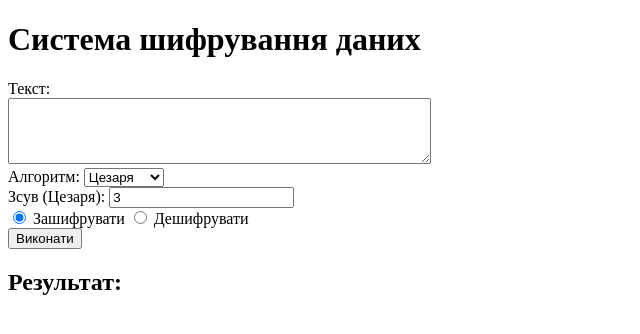
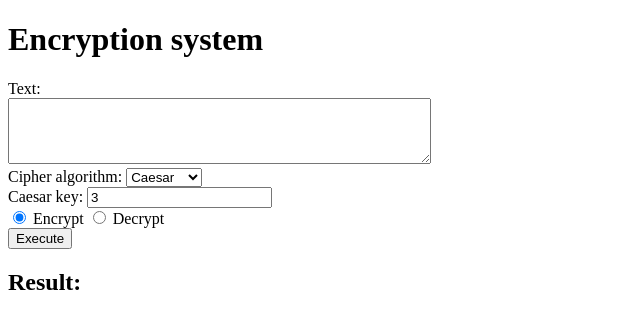
Before and after one commit to jackichh/cryptography-web-app, a Python web app: template templates/index.html in a window 1280 px wide. Shown: the top 334 px of the page, without its empty margins (0-640 px from the left). Run offline with Jinja, Linux system fonts and the light colour scheme; the template is opened without the code that fills it, so the values that code supplies are empty.

Commit message:
index.html

```diff
--- a/templates/index.html
+++ b/templates/index.html
@@ -6,34 +6,34 @@
     <script src="/static/script.js"></script>
 </head>
 <body>
-    <h1>Система шифрування даних</h1>
+    <h1>Encryption system</h1>
     <form id="crypto-form" action="/process" method="post">
-        <label>Текст:<br>
+        <label>Text:<br>
             <textarea name="text" rows="4" cols="50"></textarea>
         </label><br>
-        <label>Алгоритм:
+        <label>Cipher algorithm:
             <select name="algorithm" id="algorithm">
-                <option value="caesar">Цезаря</option>
-                <option value="vigenere">Віженера</option>
+                <option value="caesar">Caesar</option>
+                <option value="vigenere">Vigenere</option>
                 <option value="rsa">RSA</option>
             </select>
         </label><br>
         <div id="key-fields">
-            <label id="caesar-key">Зсув (Цезаря): <input type="number" name="caesar_key" value="3"></label>
-            <label id="vigenere-key" style="display:none;">Ключ (Віженера): <input type="text" name="vigenere_key"></label>
+            <label id="caesar-key">Caesar key: <input type="number" name="caesar_key" value="3"></label>
+            <label id="vigenere-key" style="display:none;">Vigenere key: <input type="text" name="vigenere_key"></label>
             <div id="rsa-keys" style="display:none;">
                 <label>p: <input type="number" name="rsa_p"></label>
                 <label>q: <input type="number" name="rsa_q"></label>
             </div>
         </div>
         <label>
-            <input type="radio" name="mode" value="encrypt" checked> Зашифрувати
-            <input type="radio" name="mode" value="decrypt"> Дешифрувати
+            <input type="radio" name="mode" value="encrypt" checked> Encrypt
+            <input type="radio" name="mode" value="decrypt"> Decrypt
         </label><br>
-        <button type="submit">Виконати</button>
+        <button type="submit">Execute</button>
     </form>
     <div>
-        <h2>Результат:</h2>
+        <h2>Result:</h2>
         <pre id="result"></pre>
     </div>
     <script>
```
